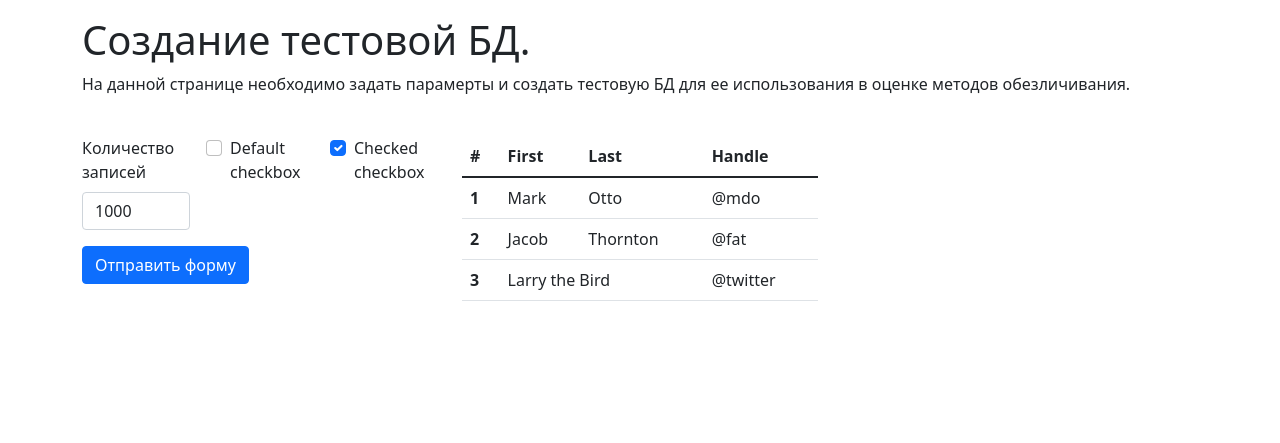
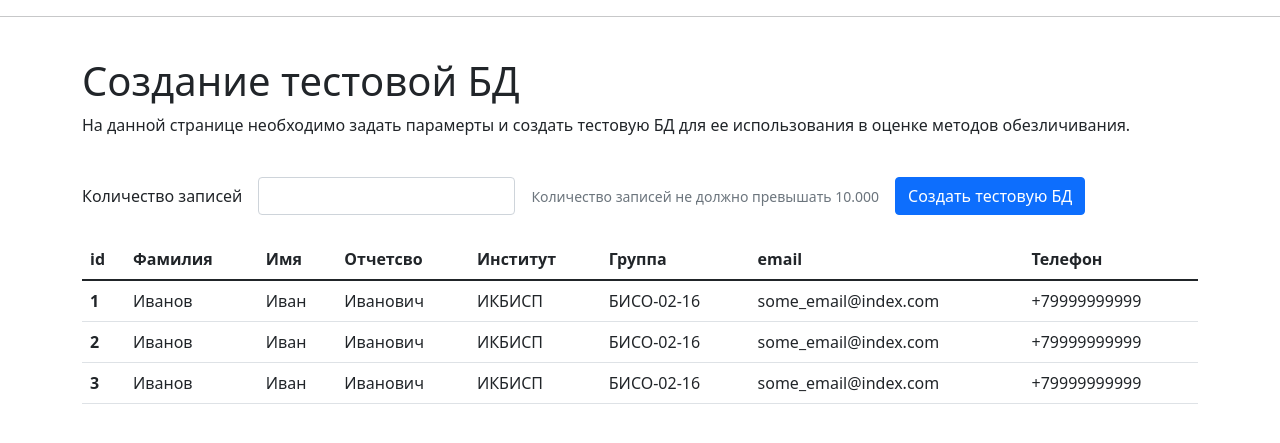
Before and after one commit to skv0zsneg/depersonalization, a Flask app: page / in a window 1280 px wide. Shown: the part 128-571 px from the top of the page. Run offline with Flask 2, Linux system fonts and the light colour scheme.

Commit message:
[upd] Update html pages.

```diff
--- a/templates/base.html
+++ b/templates/base.html
@@ -26,6 +26,10 @@
   </br>
   <div class="container">
     {% block navigate %}{% endblock %}
+  </div>
+  <hr>
+  </br>
+  <div class="container">
     {% block body %}{% endblock %}
   </div>
   <script src="https://cdn.jsdelivr.net/npm/bootstrap@5.1.3/dist/js/bootstrap.bundle.min.js"
--- a/templates/creating_test_db.html
+++ b/templates/creating_test_db.html
@@ -2,7 +2,7 @@
 
 
 {% block title %}
-Управление тестовой СУБД.
+Создание тестовой БД
 {% endblock %}
 
 
@@ -20,74 +20,76 @@
 
 
 {% block body %}
-<h1>Создание тестовой БД.</h1>
+<h1>Создание тестовой БД</h1>
 <p>На данной странице необходимо задать парамерты и создать тестовую БД для ее использования в оценке методов
     обезличивания.</p>
 </br>
 
-<div class="row justify-content-start">
-    <div class="col-4">
-        <!-- Формы для создания тестовой БД.-->
-        <form class="row g-3">
-            <div class="col-md-4">
-                <label for="validationDefault01" class="form-label">Количество записей</label>
-                <input type="text" class="form-control" id="validationDefault01" value="1000" required>
+<form>
+    <div class="row g-3 align-items-center">
+        <div class="col-auto">
+            <label for="inputPassword6" class="col-form-label">Количество записей</label>
         </div>
-            <div class=col-4>
-                <div class="form-check">
-                    <input class="form-check-input" type="checkbox" value="" id="flexCheckDefault">
-                    <label class="form-check-label" for="flexCheckDefault">
-                        Default checkbox
-                    </label>
+        <div class="col-auto">
+            <input type="password" id="inputPassword6" class="form-control" aria-describedby="passwordHelpInline">
+        </div>
+        <div class="col-auto">
+            <span id="passwordHelpInline" class="form-text">
+                Количество записей не должно превышать 10.000
+            </span>
+        </div>
+        <div class="col">
+            <button class="btn btn-primary" type="submit">Создать тестовую БД</button>
         </div>
     </div>
-            <div class=col-4>
-                <div class="form-check">
-                    <input class="form-check-input" type="checkbox" value="" id="flexCheckChecked" checked>
-                    <label class="form-check-label" for="flexCheckChecked">
-                        Checked checkbox
-                    </label>
-                </div>
-            </div>
-            <div class="col-12">
-                <button class="btn btn-primary" type="submit">Отправить форму</button>
-            </div>
 </form>
-        <!-- . -->
-    </div>
-    <div class="col-4">
+</br>
 <!-- Таблица тестовых БД. -->
 <table class="table">
     <thead>
         <tr>
-                    <th scope="col">#</th>
-                    <th scope="col">First</th>
-                    <th scope="col">Last</th>
-                    <th scope="col">Handle</th>
+            <th scope="col">id</th>
+            <th scope="col">Фамилия</th>
+            <th scope="col">Имя</th>
+            <th scope="col">Отчетсво</th>
+            <th scope="col">Институт</th>
+            <th scope="col">Группа</th>
+            <th scope="col">email</th>
+            <th scope="col">Телефон</th>
         </tr>
     </thead>
     <tbody>
         <tr>
             <th scope="row">1</th>
-                    <td>Mark</td>
-                    <td>Otto</td>
-                    <td>@mdo</td>
+            <td>Иванов</td>
+            <td>Иван</td>
+            <td>Иванович</td>
+            <td>ИКБИСП</td>
+            <td>БИСО-02-16</td>
+            <td>some_email@index.com</td>
+            <td>+79999999999</td>
         </tr>
         <tr>
             <th scope="row">2</th>
-                    <td>Jacob</td>
-                    <td>Thornton</td>
-                    <td>@fat</td>
+            <td>Иванов</td>
+            <td>Иван</td>
+            <td>Иванович</td>
+            <td>ИКБИСП</td>
+            <td>БИСО-02-16</td>
+            <td>some_email@index.com</td>
+            <td>+79999999999</td>
         </tr>
         <tr>
             <th scope="row">3</th>
-                    <td colspan="2">Larry the Bird</td>
-                    <td>@twitter</td>
+            <td>Иванов</td>
+            <td>Иван</td>
+            <td>Иванович</td>
+            <td>ИКБИСП</td>
+            <td>БИСО-02-16</td>
+            <td>some_email@index.com</td>
+            <td>+79999999999</td>
         </tr>
     </tbody>
 </table>
 <!-- . -->
-    </div>
-
-</div>
 {% endblock %}
```
Lines whose indentation alone changed are shown as unchanged.
